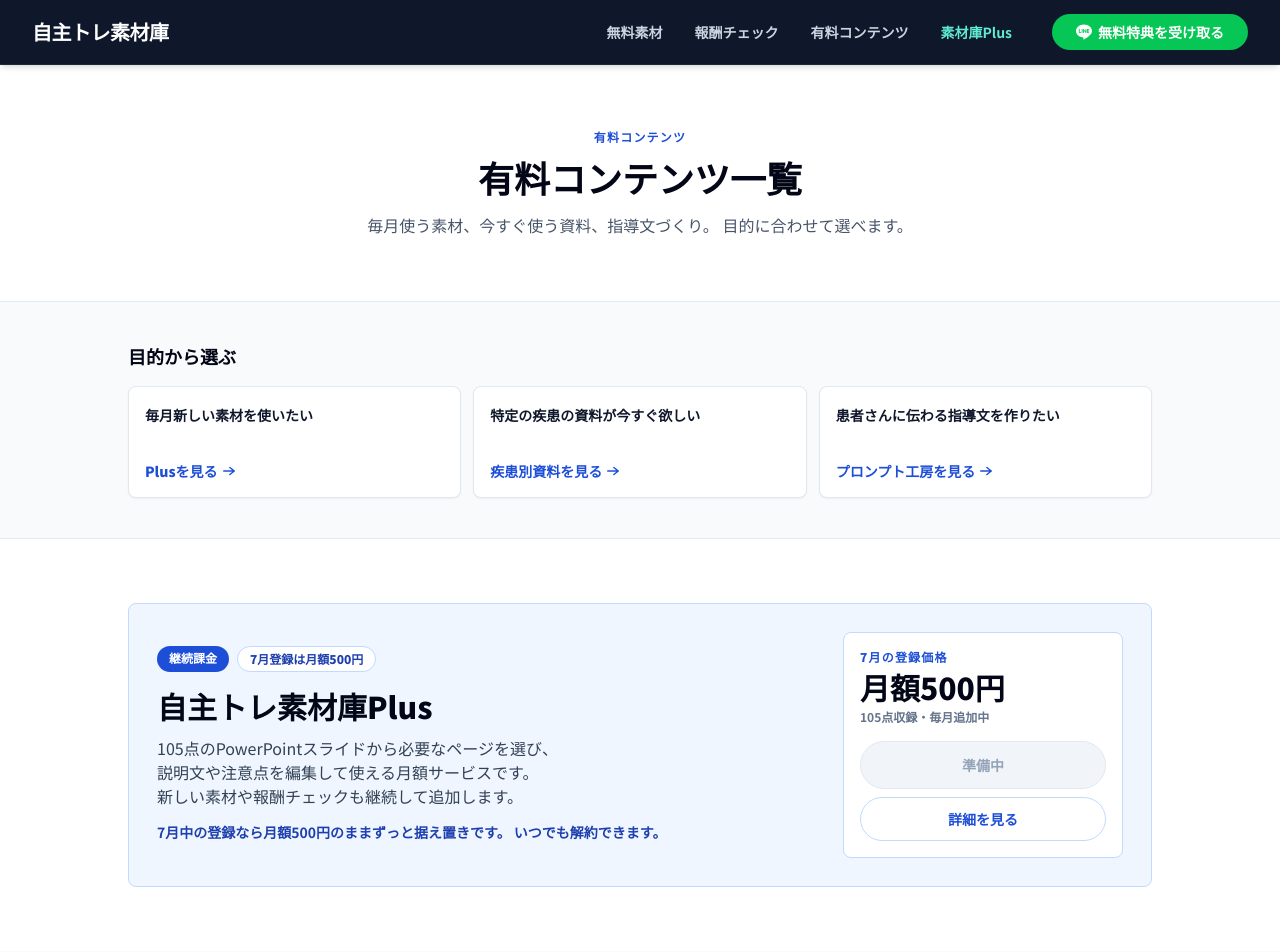
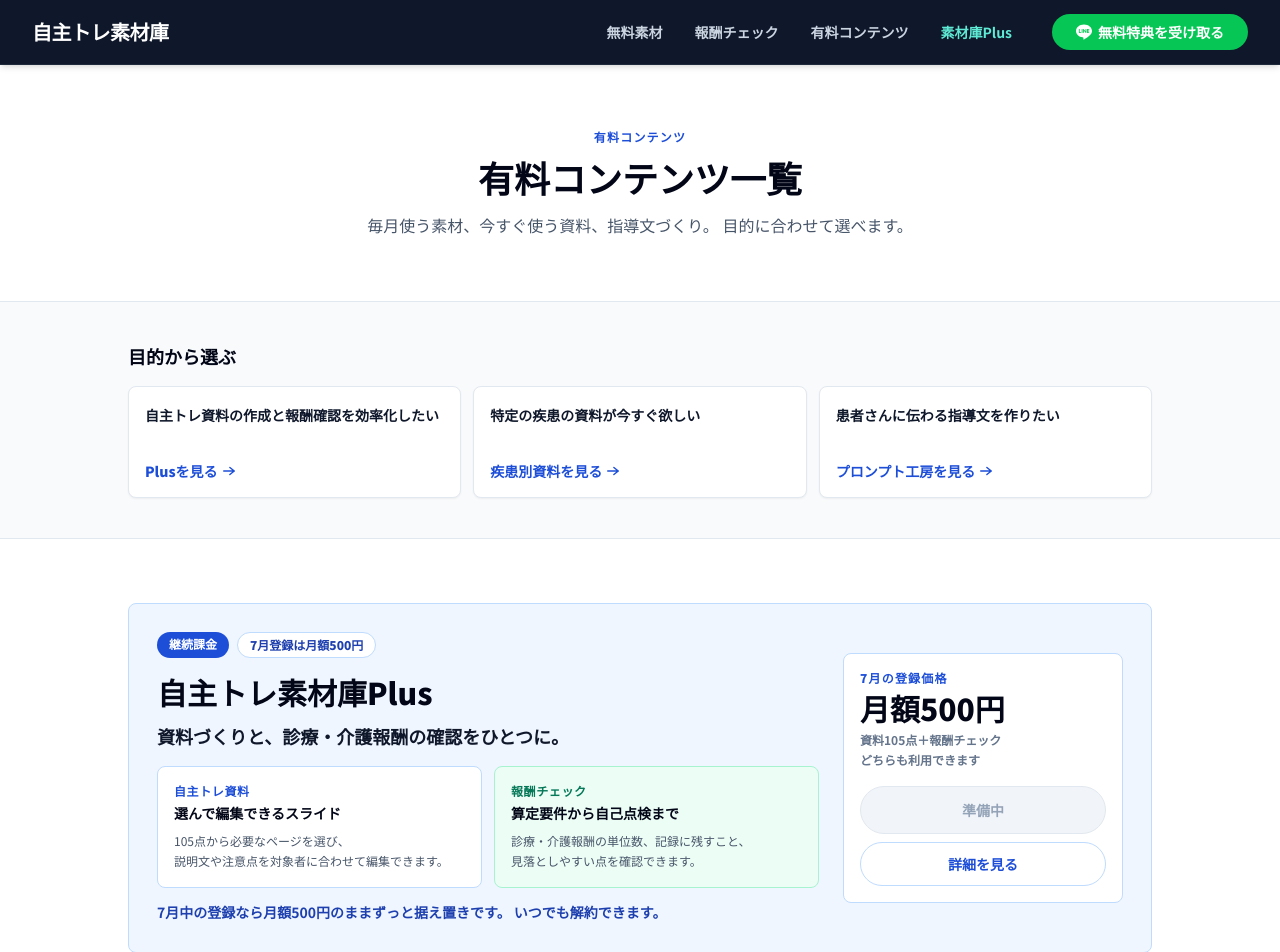
Before and after one commit to makomaru2023/jishutore-starter, a Next.js app: page /products in a window 1280 px wide. Shown: the top 952 px of the page. Built offline with nearby package versions, Linux system fonts and the light colour scheme.

Commit message:
fix: Plus案内に報酬チェックの価値を明記
Co-Authored-By: OpenAI Codex <codex@openai.com>

```diff
--- a/src/app/products/page.tsx
+++ b/src/app/products/page.tsx
@@ -15,7 +15,7 @@ import {
 export const metadata: Metadata = {
     title: "有料コンテンツ一覧｜自主トレ素材庫",
     description:
-        "自主トレ素材庫Plus、疾患別自主トレ資料、伝わるプロンプト工房を目的別に選べる一覧ページです。継続課金と買い切りを比較せず、使いたい目的から探せます。",
+        "自主トレ資料の作成と診療・介護報酬チェックに使える自主トレ素材庫Plus、疾患別自主トレ資料、伝わるプロンプト工房を目的別に選べる一覧ページです。",
     alternates: {
         canonical: "https://jishutore-sozaiko.online/products/",
     },
@@ -25,7 +25,7 @@ const LINE_URL = "https://lin.ee/79a5bNt";
 
 const purposeLinks = [
     {
-        purpose: "毎月新しい素材を使いたい",
+        purpose: "自主トレ資料の作成と報酬確認を効率化したい",
         label: "Plusを見る",
         href: "#plus",
     },
@@ -212,11 +212,25 @@ export default function ProductsPage() {
                                 <h2 className="mt-4 text-2xl font-black text-slate-950 sm:text-3xl">
                                     自主トレ素材庫Plus
                                 </h2>
-                                <p className="mt-3 text-sm leading-7 text-slate-700 sm:text-base">
-                                    {PLUS_SLIDE_COUNT}点のPowerPointスライドから必要なページを選び、
-                                    説明文や注意点を編集して使える月額サービスです。
-                                    新しい素材や報酬チェックも継続して追加します。
+                                <p className="mt-3 text-base font-black leading-7 text-slate-900 sm:text-lg">
+                                    資料づくりと、診療・介護報酬の確認をひとつに。
                                 </p>
+                                <div className="mt-4 grid gap-3 sm:grid-cols-2">
+                                    <div className="rounded-lg border border-blue-200 bg-white p-4">
+                                        <p className="text-xs font-black tracking-wider text-blue-700">自主トレ資料</p>
+                                        <p className="mt-1 text-sm font-black text-slate-950">選んで編集できるスライド</p>
+                                        <p className="mt-2 text-xs leading-5 text-slate-600">
+                                            {PLUS_SLIDE_COUNT}点から必要なページを選び、説明文や注意点を対象者に合わせて編集できます。
+                                        </p>
+                                    </div>
+                                    <div className="rounded-lg border border-emerald-200 bg-emerald-50 p-4">
+                                        <p className="text-xs font-black tracking-wider text-emerald-700">報酬チェック</p>
+                                        <p className="mt-1 text-sm font-black text-slate-950">算定要件から自己点検まで</p>
+                                        <p className="mt-2 text-xs leading-5 text-slate-600">
+                                            診療・介護報酬の単位数、記録に残すこと、見落としやすい点を確認できます。
+                                        </p>
+                                    </div>
+                                </div>
                                 <p className="mt-3 text-sm font-bold leading-6 text-blue-800">
                                     7月中の登録なら月額500円のままずっと据え置きです。
                                     いつでも解約できます。
@@ -225,7 +239,9 @@ export default function ProductsPage() {
                             <div className="rounded-lg border border-blue-200 bg-white p-4">
                                 <p className="text-xs font-black tracking-widest text-blue-700">7月の登録価格</p>
                                 <p className="mt-1 text-3xl font-black text-slate-950">月額500円</p>
-                                <p className="mt-1 text-xs font-bold text-slate-500">{PLUS_SLIDE_COUNT}点収録・毎月追加中</p>
+                                <p className="mt-1 text-xs font-bold leading-5 text-slate-500">
+                                    資料{PLUS_SLIDE_COUNT}点＋報酬チェック<br />どちらも利用できます
+                                </p>
                                 <div className="mt-4 grid gap-2">
                                     {plusCheckoutReady ? (
                                         <PlusSubscribeButton
```
